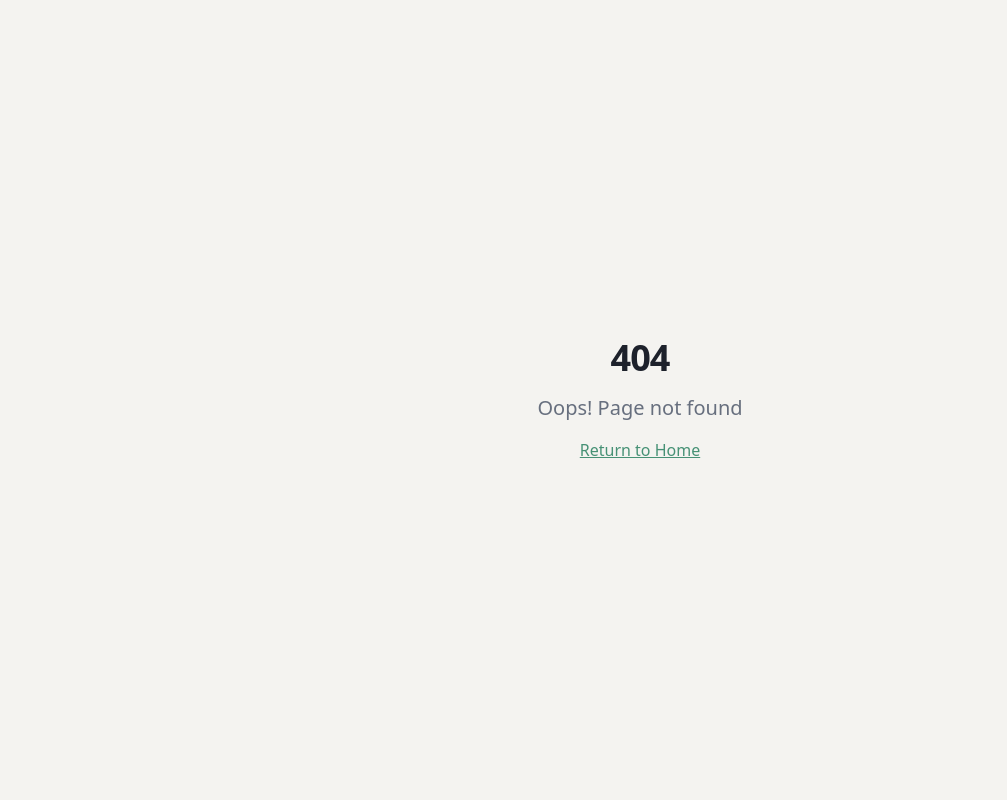
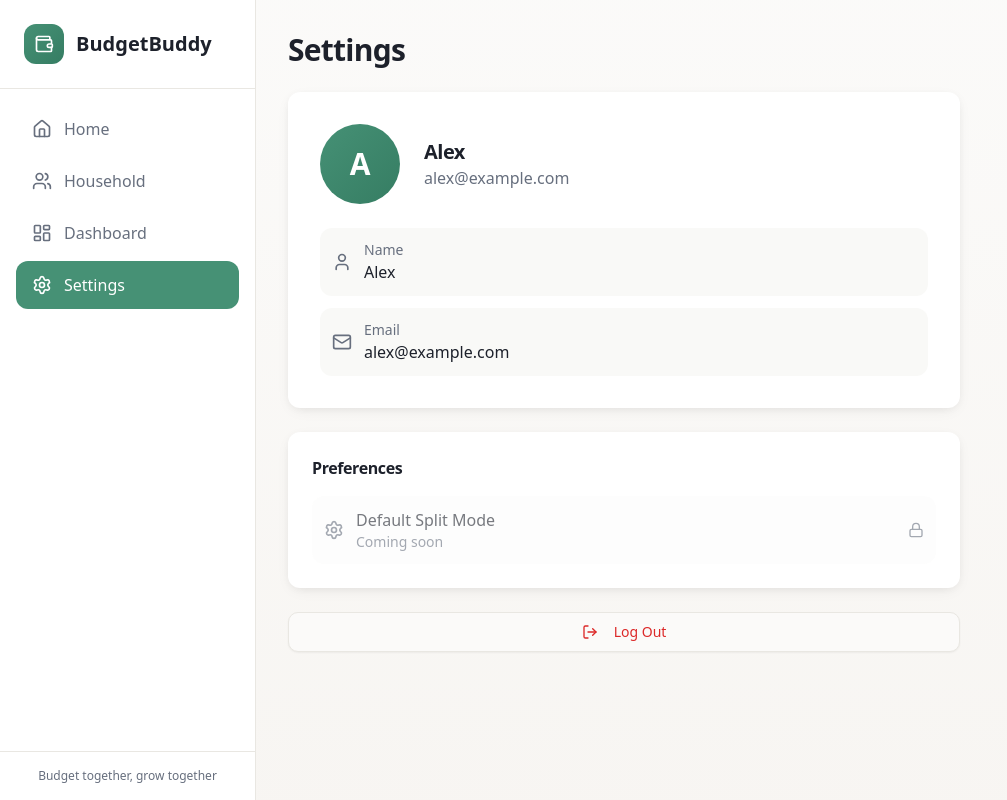
Before and after one commit to SimonGebru/BudgetBuddy, a React (Vite) app in the folder client/budgetbuddy-frontend/: page /settings in a window 1280 px wide. Before the commit this address had no page. Shown: the whole page, without its empty margins (0-1007 px from the left). Built offline with nearby package versions, Linux system fonts and the light colour scheme.

Commit message:
klar med index och settings.jsx, nu ska det bara finslippas innan dessa BE och FE ska kopplas

```diff
--- a/client/budgetbuddy-frontend/src/App.jsx
+++ b/client/budgetbuddy-frontend/src/App.jsx
@@ -1,43 +1,43 @@
-import { BrowserRouter, Routes, Route, Navigate } from "react-router-dom";
+import { BrowserRouter, Routes, Route } from "react-router-dom";
 import { QueryClient, QueryClientProvider } from "@tanstack/react-query";
+
 
 import { Toaster } from "@/components/ui/toaster";
 import { Toaster as Sonner } from "@/components/ui/sonner";
 import { TooltipProvider } from "@/components/ui/tooltip";
 
-import Login from "@/pages/Login";
-import Register from "@/pages/Register";
-import NotFound from "@/pages/NotFound";
-import Dashboard from "@/pages/Dashboard";
-import Onboarding from "@/pages/Onboarding";
-import EditBudget from "@/pages/EditBudget";
 
+import Index from "./pages/Index";
+import Login from "./pages/Login";
+import Register from "./pages/Register";
+import Onboarding from "./pages/Onboarding";
+import Dashboard from "./pages/Dashboard";
+import EditBudget from "./pages/EditBudget";
+import Settings from "./pages/Settings";
+import NotFound from "./pages/NotFound";
 
 const queryClient = new QueryClient();
 
-export default function App() {
-  return (
+const App = () => (
   <QueryClientProvider client={queryClient}>
     <TooltipProvider>
       <Toaster />
       <Sonner />
-
       <BrowserRouter>
         <Routes>
-
+          <Route path="/" element={<Index />} />
           <Route path="/login" element={<Login />} />
           <Route path="/register" element={<Register />} />
+          <Route path="/onboarding" element={<Onboarding />} />
           <Route path="/dashboard" element={<Dashboard />} />
-            <Route path="/onboarding" element={<Onboarding />} />
           <Route path="/budget/:month/edit" element={<EditBudget />} />
+          <Route path="/settings" element={<Settings />} />
 
-            <Route path="/" element={<Navigate to="/login" replace />} />
-
-            {/* 404 */}
           <Route path="*" element={<NotFound />} />
         </Routes>
       </BrowserRouter>
     </TooltipProvider>
   </QueryClientProvider>
 );
-}
+
+export default App;
--- /dev/null
+++ b/client/budgetbuddy-frontend/src/pages/Index.jsx
@@ -0,0 +1,15 @@
+import { useEffect } from 'react';
+import { useNavigate } from 'react-router-dom';
+
+
+const Index = () => {
+  const navigate = useNavigate();
+
+  useEffect(() => {
+    navigate('/login');
+  }, [navigate]);
+
+  return null;
+};
+
+export default Index;
--- /dev/null
+++ b/client/budgetbuddy-frontend/src/pages/Settings.jsx
@@ -0,0 +1,105 @@
+import { useState } from 'react';
+import { useNavigate } from 'react-router-dom';
+import { LogOut, User, Mail, Settings as SettingsIcon, Lock } from 'lucide-react';
+import { AppLayout } from '@/components/layout/AppLayout';
+import { Button } from '@/components/ui/button';
+import { logout } from '@/services/api';
+import { mockCurrentUser } from '@/data/mockData';
+import { useToast } from '@/hooks/use-toast';
+
+export default function Settings() {
+  const navigate = useNavigate();
+  const { toast } = useToast();
+  const [isLoggingOut, setIsLoggingOut] = useState(false);
+
+  const handleLogout = async () => {
+    setIsLoggingOut(true);
+    try {
+      await logout();
+      toast({
+        title: 'Logged out',
+        description: 'See you next time!',
+      });
+      navigate('/login');
+    } catch (error) {
+      toast({
+        title: 'Error',
+        description: 'Failed to log out. Please try again.',
+        variant: 'destructive',
+      });
+    } finally {
+      setIsLoggingOut(false);
+    }
+  };
+
+  return (
+    <AppLayout>
+      <div className="space-y-6 lg:max-w-2xl">
+        {/* Header */}
+        <h1 className="text-2xl lg:text-3xl font-bold text-foreground">Settings</h1>
+
+        {/* Profile Card */}
+        <div className="card-elevated p-6 lg:p-8">
+          <div className="flex items-center gap-4 lg:gap-6 mb-6">
+            <div className="w-16 h-16 lg:w-20 lg:h-20 rounded-full gradient-primary flex items-center justify-center">
+              <span className="text-2xl lg:text-3xl font-bold text-primary-foreground">
+                {mockCurrentUser.name.charAt(0).toUpperCase()}
+              </span>
+            </div>
+            <div>
+              <h2 className="text-lg lg:text-xl font-semibold text-foreground">{mockCurrentUser.name}</h2>
+              <p className="text-sm lg:text-base text-muted-foreground">{mockCurrentUser.email}</p>
+            </div>
+          </div>
+
+          <div className="space-y-3">
+            <div className="flex items-center gap-3 p-3 rounded-lg bg-muted/50">
+              <User className="h-5 w-5 text-muted-foreground" />
+              <div className="flex-1">
+                <p className="text-sm text-muted-foreground">Name</p>
+                <p className="font-medium text-foreground">{mockCurrentUser.name}</p>
+              </div>
+            </div>
+
+            <div className="flex items-center gap-3 p-3 rounded-lg bg-muted/50">
+              <Mail className="h-5 w-5 text-muted-foreground" />
+              <div className="flex-1">
+                <p className="text-sm text-muted-foreground">Email</p>
+                <p className="font-medium text-foreground">{mockCurrentUser.email}</p>
+              </div>
+            </div>
+          </div>
+        </div>
+
+        {/* Preferences */}
+        <div className="card-elevated p-6">
+          <h3 className="font-semibold text-foreground mb-4">Preferences</h3>
+
+          <button
+            disabled
+            className="w-full flex items-center gap-3 p-3 rounded-lg bg-muted/30 opacity-60 cursor-not-allowed"
+          >
+            <SettingsIcon className="h-5 w-5 text-muted-foreground" />
+            <div className="flex-1 text-left">
+              <p className="font-medium text-foreground">Default Split Mode</p>
+              <p className="text-sm text-muted-foreground">Coming soon</p>
+            </div>
+            <Lock className="h-4 w-4 text-muted-foreground" />
+          </button>
+        </div>
+
+        {/* Logout */}
+        <Button
+          variant="outline"
+          size="lg"
+          className="w-full text-destructive hover:text-destructive hover:bg-destructive/10"
+          onClick={handleLogout}
+          disabled={isLoggingOut}
+        >
+          <LogOut className="h-4 w-4 mr-2" />
+          {isLoggingOut ? 'Logging out...' : 'Log Out'}
+        </Button>
+      </div>
+    </AppLayout>
+  );
+}
```
Lines whose indentation alone changed are shown as unchanged.
